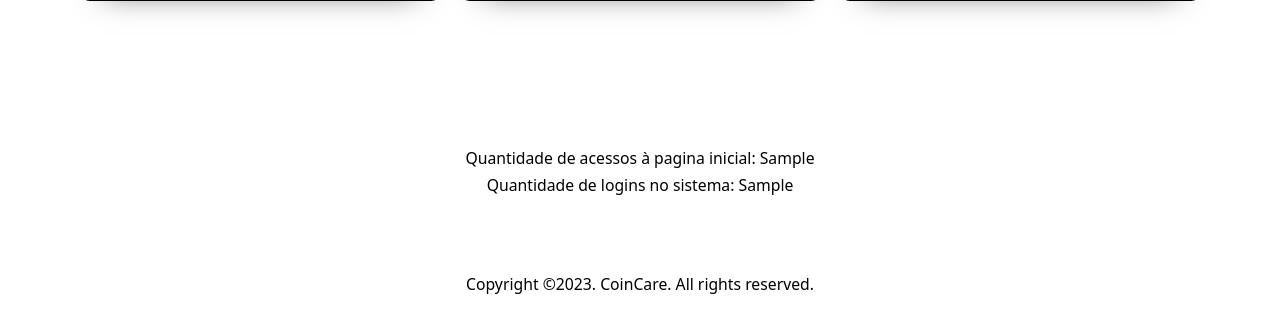
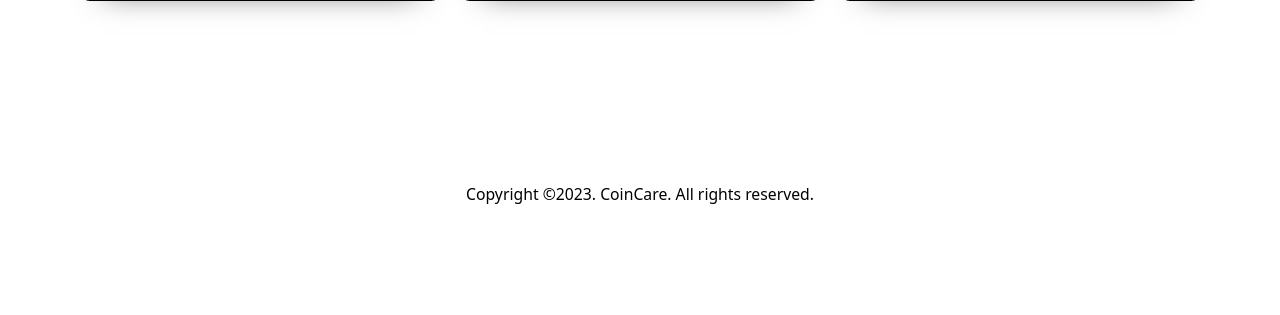
Before and after one commit to gabmats-creator/coincare-project, a Flask app: page / in a window 1280 px wide. Shown: the part 2574-2889 px from the top of the page. After the commit the page ends 2778 px from the top, so only its background shows below. Run offline with Flask 3, Linux system fonts and the light colour scheme; a database or web service that is not in the repository returns one stand-in record (values such as "Sample title").

Commit message:
Remoção do Contador antigo

```diff
--- a/templates/home.html
+++ b/templates/home.html
@@ -186,13 +186,4 @@
         AOS.init();
         });
     </script>
-
-<footer class="footer">
-    <div>
-        <small>Quantidade de acessos à pagina inicial: {{ general_access }}</small>
-    </div>
-    <div>
-        <small>Quantidade de logins no sistema: {{ logged_access }}</small>
-    </div>
-</footer>
 {% endblock %}
```
